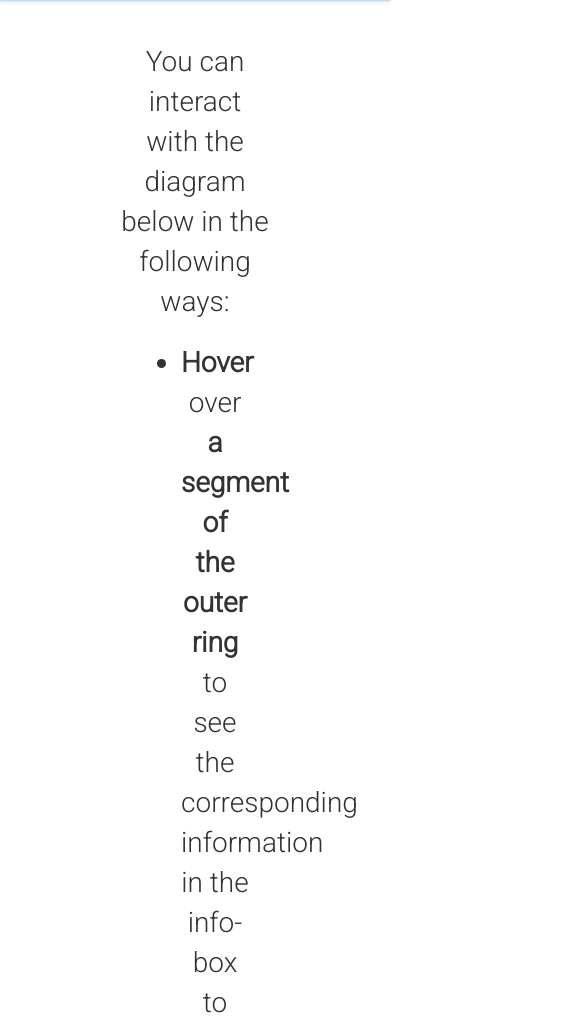
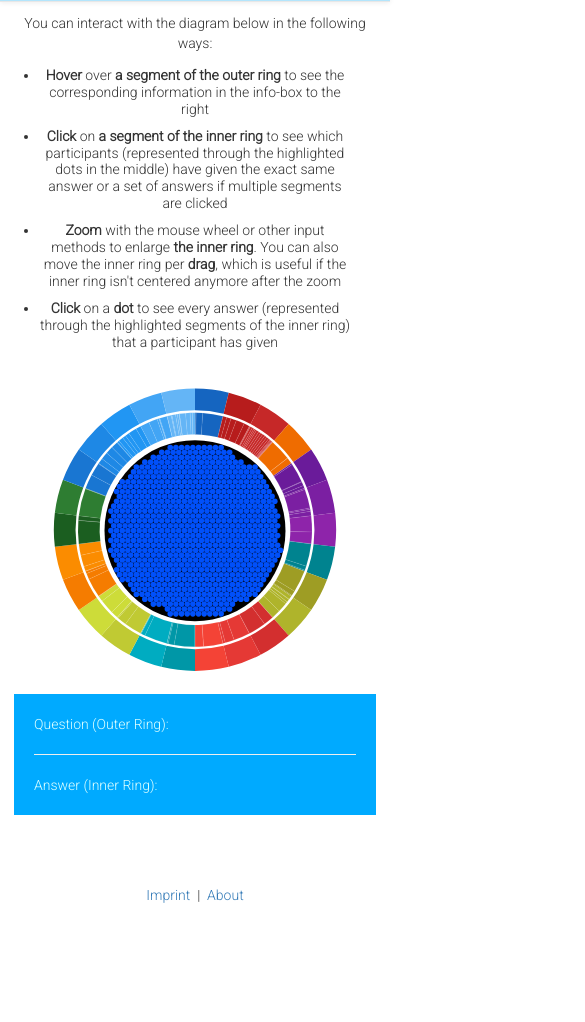
Before and after one commit to RiaRentnueg/IV_SoSe18_flying-etiquette, a plain HTML site: page index.html in a window 390 px wide. Shown: the part 78-1100 px from the top of the page, 585 px wide, since content can reach past the window. After the commit the page ends 1011 px from the top, so only its background shows below. Drawn offline with Linux system fonts and the light colour scheme.

Commit message:
add responsive design
The start diagram has now a responsive design that better handles different device-sizes. Other small changes to the layout were made as well.

```diff
--- a/index.html
+++ b/index.html
@@ -63,13 +63,13 @@
 
 	<main>
         <div id="startDiagramBox" class="startDiagramBox">
-            <div class="startDiagramInfo center m6">
+            <div class="startDiagramInfo center">
                 <span class="startDiagramInfoText">You can interact with the diagram below in the following ways:<br></span>
-                <ul class="m2">
-                    <li><strong>Hover</strong> over <strong>a segment of the outer ring</strong> to see the corresponding information in the info-box to the right</li>
-                    <li><strong>Click</strong> on <strong>a segment of the inner ring</strong> to see which participants (represented through the highlighted dots in the middle) have given the exact same answer or a set of answers if multiple segments are clicked</li>
-                    <li><strong>Zoom</strong> with the mouse wheel or other input methods to enlarge <strong>the inner ring</strong>. You can also move the inner ring per <strong>drag</strong>, which is useful if the inner ring isn't centered anymore after the zoom</li>
-                    <li><strong>Click</strong> on a <strong>dot</strong> to see every answer (represented through the highlighted segments of the inner ring) that a participant has given</li>
+                <ul class="diagramInfoList m3">
+                    <li class="m2"><strong>Hover</strong> over <strong>a segment of the outer ring</strong> to see the corresponding information in the info-box to the right</li>
+                    <li class="m2"><strong>Click</strong> on <strong>a segment of the inner ring</strong> to see which participants (represented through the highlighted dots in the middle) have given the exact same answer or a set of answers if multiple segments are clicked</li>
+                    <li class="m2"><strong>Zoom</strong> with the mouse wheel or other input methods to enlarge <strong>the inner ring</strong>. You can also move the inner ring per <strong>drag</strong>, which is useful if the inner ring isn't centered anymore after the zoom</li>
+                    <li class="m2"><strong>Click</strong> on a <strong>dot</strong> to see every answer (represented through the highlighted segments of the inner ring) that a participant has given</li>
                 </ul>
             </div>
             <svg class="startDiagram"></svg>
--- a/resources/css/styles.css
+++ b/resources/css/styles.css
@@ -209,20 +209,22 @@ a.active {
   }
 
 .startDiagramBox {
-    padding: 50px;
+    padding: 3em;
     display: inline-block;
     width: 100%;
-    height: 100%;
+}
+
+.startDiagram {
+    width: 60%;
 }
 
 .infoBox {
     display: inline-block;
-    position: absolute;
     padding: 20px;
-    width: 800px;
-    height: 400px;
+    width: 40%;
     background-color: #00aaff;
     font-size: 2em;
+    float: right;
     margin-top: 6em;
 }
 
@@ -232,7 +234,56 @@ a.active {
 }
 
 .startDiagramInfo {
+    margin: 2.5em;
     font-size: 2em;
+}
+
+.diagramInfoList {
+    line-height: 1.2em;
+    padding: 0;
+}
+
+
+@media(max-width:990px) {
+
+    .startDiagramInfo {
+        margin: 6em 2.5em 2.5em 2.5em;
+    }
+
+}
+
+@media(max-width:766px) {
+
+    .startDiagramInfo {
+        margin: 2.5em 0 2.5em 0;
+        font-size: 1.5em;
+    }
+
+    .startDiagram {
+        width: 100%;
+    }
+
+    .infoBox {
+        float: none;
+        width: 100%;
+        margin: 1em 0;
+        font-size: 1.5em;
+    }
+}
+
+@media(max-width:500px) {
+
+    .startDiagramInfo {
+        font-size: 1em;
+    }
+
+    .infoBox {
+        font-size: 1em;
+    }
+
+    .startDiagramBox {
+        padding: 4em 1em;
+    }
 }
 
 .m1 {margin:0.5em}
--- a/resources/js/StartDiagramManager.js
+++ b/resources/js/StartDiagramManager.js
@@ -32,7 +32,7 @@ FlyingEtiquette.StartDiagramManager = function (divEl, svgEl) {
             color = d3.scaleOrdinal().range(colorRange),
             arc = d3.arc().outerRadius(radius - 10).innerRadius(radius - 70),
             pie = d3.pie().sort(null).value(outerRingValue),
-            svg = d3.select(svgEl).attr("width", width).attr("height", height).append("g").attr("transform", "translate(" + width / 2 + "," + height / 2 + ")"),
+            svg = d3.select(svgEl).attr("viewBox", "0,0," + width + "," + height).attr("preserveAspectRatio", "xMinYMid").append("g").attr("transform", "translate(" + width / 2 + "," + height / 2 + ")"),
             g = svg.selectAll(".arc").data(pie(data))
                 .enter()
                 .append("g")
@@ -51,8 +51,7 @@ FlyingEtiquette.StartDiagramManager = function (divEl, svgEl) {
             arc = d3.arc().outerRadius(radius - 10).innerRadius(radius - 70),
             pie = d3.pie().sort(null).value(function(d){return d.value}),
             zoom = d3.zoom().scaleExtent([1, 10]).on("zoom", zoomed),
-            svg = d3.select(svgEl).attr("width", width)
-                .attr("height", height)
+            svg = d3.select(svgEl).attr("viewBox", "0,0," + width + "," + height).attr("preserveAspectRatio", "xMinYMid")
                 .append("g")
                 .attr("transform", "translate(" + width / 2 + "," + height / 2 + ")"),
             container = svg.append("g"),
```
